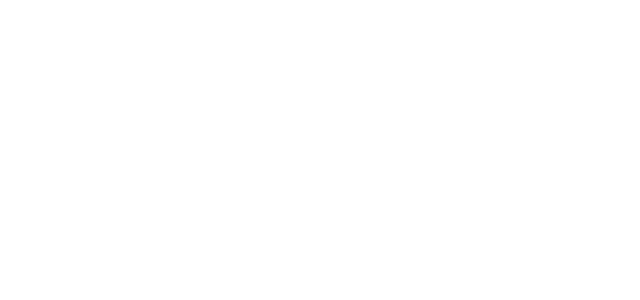
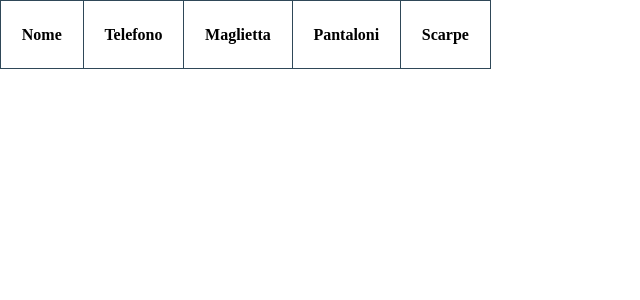
Before and after one commit to RyXkci/2mmshop-reg-clienti, a React (Vite) app: page /tantable in a window 1280 px wide. Before the commit this address had no page. Shown: the top 300 px of the page, without its empty margins (0-640 px from the left). Built offline with nearby package versions, Linux system fonts and the light colour scheme; data requests are answered from the project's data file.

Commit message:
Began implementing tanstack table

```diff
--- a/package.json
+++ b/package.json
@@ -10,6 +10,7 @@
     "preview": "vite preview"
   },
   "dependencies": {
+    "@tanstack/react-table": "^8.20.1",
     "json-server": "^1.0.0-beta.1",
     "react": "^18.3.1",
     "react-dom": "^18.3.1",
--- a/src/App.jsx
+++ b/src/App.jsx
@@ -4,8 +4,9 @@ import reactLogo from "./assets/react.svg";
 import viteLogo from "/vite.svg";
 import "./App.css";
 
-import Basic from "./pages/Basic";
-import Table from "./pages/Table";
+import Basic from "./components/Basic";
+import Table from "./components/Table";
+import TanTable from "./components/TanTable";
 
 function App() {
 
@@ -20,6 +21,8 @@ function App() {
       />
       <Route path="/table" element={<Table />}
       />
+      <Route path="/tantable" element={<TanTable />}
+      />
     </Routes>
     </BrowserRouter>
     </>
--- /dev/null
+++ b/src/components/TanTable.jsx
@@ -0,0 +1,87 @@
+import { useState, useMemo, useEffect} from "react";
+import { useReactTable, getCoreRowModel, flexRender } from "@tanstack/react-table";
+import { COLUMNS } from "./columns";
+
+
+ export default function TanTable() {
+    const columns = useMemo(() => COLUMNS)
+    const [data, setData] = useState([]);
+
+    useEffect(() => {
+    const getData = async() => {
+            const response = await fetch("http://localhost:3000/users");
+             const json = await response.json();
+             setData(json)
+    }
+    getData()
+    }, [])
+
+
+    const tableInstance = useReactTable({ columns, data, getCoreRowModel: getCoreRowModel() })
+    const {
+        getTableProps,
+        getTableBodyProps,
+        getHeaderGroups,
+        getRowModel,
+        originalRows,
+        headerGroups,
+        rows,
+        prepareRow
+    } = tableInstance;
+
+    console.log(data)
+    return (
+        <table>
+            <thead>
+               {getHeaderGroups().map(headerGroup =>(
+                <tr key={headerGroup.id}>
+                    {headerGroup.headers.map(header => (
+                        <th key={header.id}>
+                            {flexRender(
+                        header.column.columnDef.header,
+                        header.getContext()
+                      )}
+                        </th>
+                    ))}
+                </tr>
+               ))}
+            </thead>
+            <tbody>
+              {getRowModel().rows.map(row => {
+                 <tr key={row.id}>
+                 {row.getVisibleCells().map(cell => (
+                   <td key={`${row.id}-${cell.id}`}>
+                     {flexRender(cell.column.columnDef.cell, cell.getContext())}
+                   </td>
+                 ))}
+               </tr>
+              })}
+            </tbody>
+        </table>
+        // <table>
+        //     <thead>
+        //         {headerGroups.map((headerGroup)=>(
+        //             <tr {...headerGroup.getHeaderGroupProps()}>
+        //                 {headerGroup.headers.map((column)=>(
+        //                     <th {...column.getHeaderProps()}>{column.render('Header')}</th>
+        //                 ))}
+        //             </tr>
+        //         ))}
+        //     </thead>
+        //     <tbody {...getTableBodyProps()}>
+        //        {rows.map(row => {
+        //         prepareRow(row)
+        //         return (
+        //             <tr {...row.getRowProps()}>
+        //                 {row.cells.map(cell => {
+        //                     return <td {...cell.getCellProps()}>{cell.render('Cell')}</td>
+        //                 })}
+        //             </tr>
+        //         )
+        //        })}
+        //     </tbody>
+        // </table>
+
+    )
+
+ }
--- /dev/null
+++ b/src/components/columns.js
@@ -0,0 +1,7 @@
+export const COLUMNS = [
+  { id: "id", header: "Nome", accessor: "name" },
+  { id: "id", header: "Telefono", accessor: "number" },
+  { id: "id", header: "Maglietta", accessor: "sizes.tShirt" },
+  { id: "id", header: "Pantaloni", accessor: "sizes.trousers" },
+  { id: "id", header: "Scarpe", accessor: "sizes.shoes" },
+];
```
Also changed, not shown: src/components/Table.jsx (renamed from src/pages/Table.jsx, +9 -6 lines), src/utils/fetches.js (added, +12 -0 lines), src/components/Basic.jsx (renamed from src/pages/Basic.jsx), 1 other file (tests, documents, lock files or other folders).
